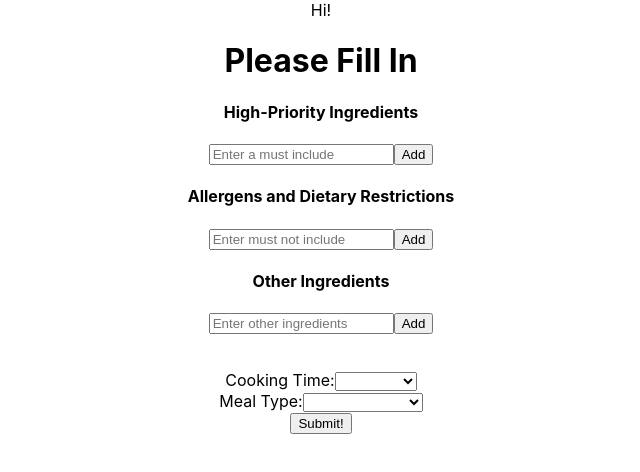
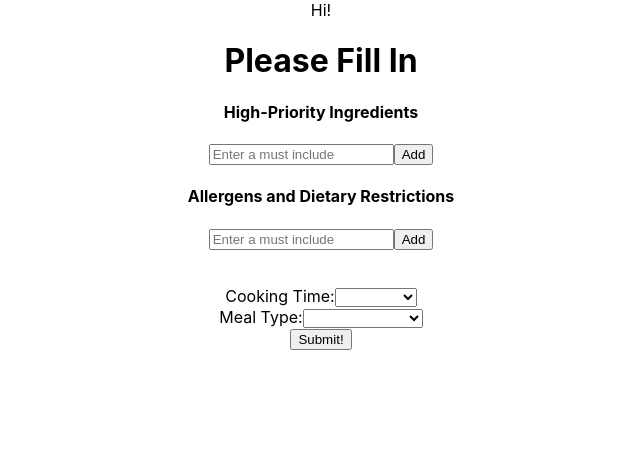
Before and after one commit to heatheryuan/CalHacks, a React (Create React App) app in the folder frontend/: page / in a window 1280 px wide. Shown: the top 472 px of the page, without its empty margins (319-959 px from the left). Built offline with nearby package versions, Linux system fonts and the light colour scheme; the HTML template or start-up script is replaced by a standard one.

Commit message:
working ingredient adds!

```diff
--- a/frontend/src/HighPriorityIngredients.js
+++ /dev/null
@@ -1,40 +0,0 @@
-import React, { useState } from 'react';
-
-function HighPriorityIngredients() {
-  const [highPriorityIngredient, setHighPriorityIngredient] = useState('');
-  const [highPriorityIngredients, setHighPriorityIngredients] = useState([]);
-
-  const handleHighPriorityChange = (e) => {
-    setHighPriorityIngredient(e.target.value);
-  };
-
-  const handleHighPriorityOnClick = (e) => {
-    if (!highPriorityIngredients.includes(highPriorityIngredient)) {
-        setHighPriorityIngredients((prevIngredients) => [
-          ...prevIngredients,
-          highPriorityIngredient,
-        ]);
-      }
-  }
-
-  return (
-    <div>
-      <h4>High-Priority Ingredients</h4>
-      <input
-        type="text"
-        value={highPriorityIngredient}
-        onChange={handleHighPriorityChange}
-        onKeyDown={(e) => handleHighPriorityOnClick ? (e.key === 'Enter' && highPriorityIngredient.trim() !== '') : null}
-        placeholder="Enter a must include"
-      />
-      <button onClick={handleHighPriorityOnClick}>Add</button>
-      <ul>
-        {highPriorityIngredients.map((ingredient, index) => (
-          <li key={index}>{ingredient}</li>
-        ))}
-      </ul>
-    </div>
-  );
-}
-
-export default HighPriorityIngredients;
--- a/frontend/src/ImportForm.js
+++ b/frontend/src/ImportForm.js
@@ -1,5 +1,5 @@
 import React, { useState, useRef } from 'react';
-import HighPriorityIngredients from './HighPriorityIngredients';
+import IngredientForm from './IngredientForm';
 import MustNotIngredients from './MustNotIngredients';
 import CanHaveIngredients from './CanHaveIngredients';
 
@@ -27,19 +27,20 @@ function ImportForm() {
     const [cookingTime, setCookingTime] = useState('');
     const [mealType, setMealType] = useState('');
 
-    const highPriorityRef = useRef();
-    const mustNotRef = useRef();
-    const canHaveRef = useRef();
+    const handleAddIngredient = (e, type, ingredient) => {
+      if (ingredient != "" && !ingredients[type].includes(ingredient)) {
+        setIngredients(prevIngredients => ({
+            ...prevIngredients,
+            [type]: [...prevIngredients[type], ingredient]
+          }));
+        }
+    }
 
     const handleSubmit = (e) => {
       e.preventDefault();
 
       const recipeData = {
-        ingredients: {
-          mustHave: highPriorityRef.current,
-          cannotHave: mustNotRef.current,
-          canHave: canHaveRef.current,
-        },
+        ingredients: ingredients,
         cookingTime: cookingTime,
         mealType: mealType,
       };
@@ -64,9 +65,27 @@ function ImportForm() {
 
     return (
       <form >
-        <HighPriorityIngredients ref={highPriorityRef} />
-        <MustNotIngredients ref={mustNotRef} />
-        <CanHaveIngredients ref={canHaveRef} />
+        <div>
+          <h4>High-Priority Ingredients</h4>
+          <IngredientForm handleAddIngredient={handleAddIngredient} type= {"mustHave"} />
+          <ul>
+            {ingredients["mustHave"].map((ingredient, index) => (
+              <li key={index}>{ingredient}</li>
+            ))}
+          </ul>
+        </div>
+        <div>
+          <h4>Allergens and Dietary Restrictions</h4>
+          <IngredientForm handleAddIngredient={handleAddIngredient} type= {"cannotHave"} />
+          <ul>
+            {ingredients["cannotHave"].map((ingredient, index) => (
+              <li key={index}>{ingredient}</li>
+            ))}
+          </ul>
+        </div>
+
+        {/* <MustNotIngredients />
+        <CanHaveIngredients /> */}
         <br />
         <label>
           Cooking Time:
--- /dev/null
+++ b/frontend/src/IngredientForm.js
@@ -0,0 +1,32 @@
+import React, { useState } from 'react';
+
+function IngredientForm(props) {
+  const {handleAddIngredient, type} = props;
+  const [ingredient, setIngredient] = useState('');
+
+  const handleIngredientChange = (e) => {
+    setIngredient(e.target.value);
+  };
+
+  const handleAdd = (e, type) => {
+    console.log(e);
+    e.preventDefault();
+    handleAddIngredient(e, type, ingredient);
+    setIngredient("");
+  }
+
+  return (
+    <div>
+      <input
+        type="text"
+        value={ingredient}
+        onChange={handleIngredientChange}
+        onKeyDown={(e) => (e.key === 'Enter') && handleAdd(e, type)}
+        placeholder="Enter a must include"
+      />
+      <button onClick={(e) => handleAdd(e, type)}>Add</button>
+    </div>
+  );
+}
+
+export default IngredientForm;
```
